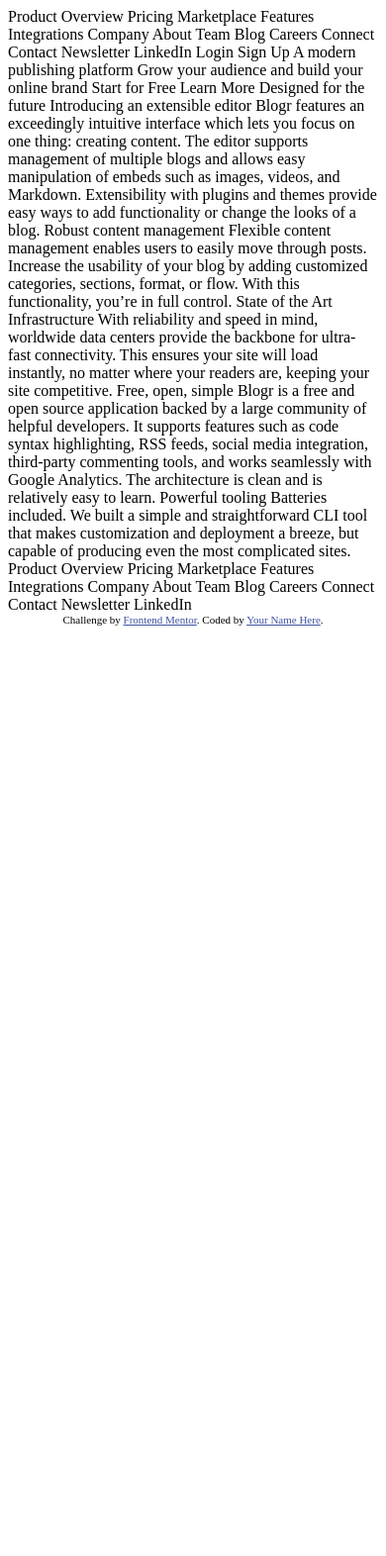
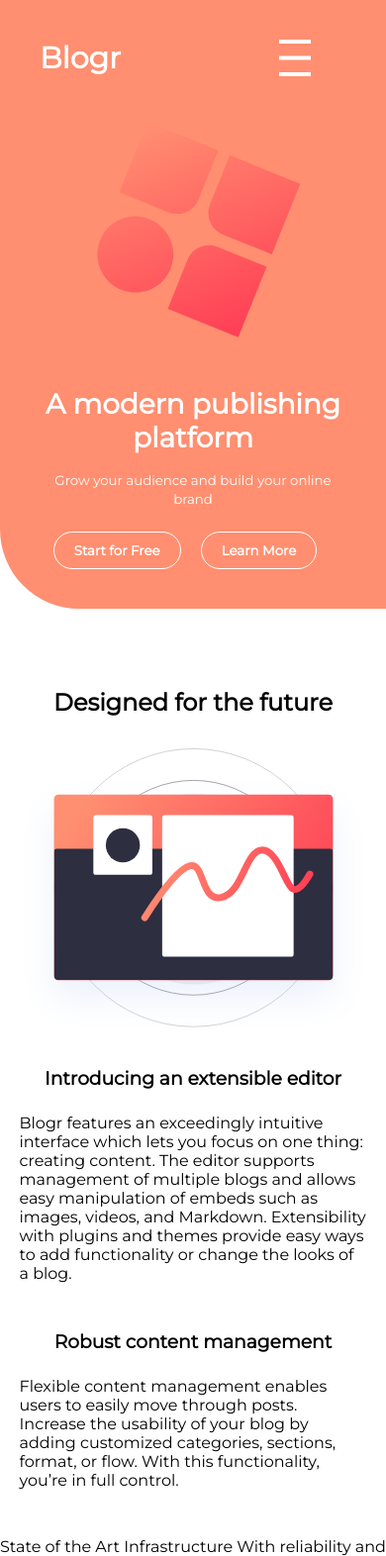
Before and after one commit to precious654/blogr-landing-page, a plain HTML site: page index.html in a window 390 px wide. Shown: the top 1572 px of the page at 99% size. Before the commit the page ends 844 px from the top, so only its background shows below. Drawn offline with Linux system fonts and the light colour scheme.

Commit message:
almost there

```diff
--- /dev/null
+++ b/Styles/_config.scss
@@ -0,0 +1,30 @@
+*{
+  margin: 0;
+  padding: 0;
+  box-sizing: border-box;
+}
+
+img{
+  max-inline-size: 100%;
+  block-size: auto;
+}
+
+button{
+  padding: 10px 20px;
+  border: none;
+  border-radius: 20px;
+  background-color: hsl(13, 100%, 72%);
+  font-family: 'Montserrat', sans-serif;
+  color: #FFFFFF;
+  font-weight: bold;
+}
+
+button:hover{
+  color: hsl(356, 100%, 66%);
+  background-color: #FFFFFF;
+}
+
+.container{
+  inline-size: 90%;
+  margin: auto;
+}
--- /dev/null
+++ b/Styles/_desktop.scss
@@ -0,0 +1,39 @@
+@media (min-width: 1024px) {
+
+  .mobile-image{
+    display: none;
+  }
+
+  header{
+      border-bottom-left-radius: 200px;
+      padding: 60px;
+
+    nav{
+
+      .nav-bar{
+        gap: 3rem;
+      }
+
+      #nav-menu{
+        display: none;
+      }
+    }
+  }
+
+  .section-one{
+
+    .section-info{
+      justify-content: space-between;
+
+      .first-item{
+        inline-size: 40%;
+        margin-block-start: 5rem;
+      }
+
+      .second-item{
+        inline-size: 50%;
+      }
+    }
+  }
+
+}
--- /dev/null
+++ b/Styles/_mobile.scss
@@ -0,0 +1,49 @@
+@media (max-width: 1023px) {
+
+  .desktop-image{
+    display: none;
+  }
+
+  header{
+      border-bottom-left-radius: 80px;
+      padding: 40px;
+
+    nav{
+
+      .nav-bar{
+        gap: 10rem;
+      }
+
+      .buttons{
+        display: none;
+      }
+
+      .nav-items{
+        display: none;
+      }
+    }
+
+    .intro{
+
+      h1{
+        font-size: 28px;
+      }
+    }
+  }
+
+  .section-one{
+
+    h1{
+      margin-block-end: 2rem;
+    }
+
+    .section-info{
+      flex-direction: column-reverse;
+      gap: 2rem;
+
+      h3{
+        text-align: center;
+      }
+    }
+  }
+}
--- /dev/null
+++ b/Styles/style.scss
@@ -0,0 +1,86 @@
+@import "config";
+@import "desktop";
+@import "mobile";
+
+body{
+  font-family: 'Montserrat', sans-serif;
+}
+
+header{
+  background-color: hsl(13, 100%, 72%);
+  position: relative;
+
+  nav{
+    display: flex;
+    justify-content: space-between;
+
+    a{
+      text-decoration: none;
+      color: #FFFFFF;
+    }
+
+    .nav-banner{
+      font-size: 30px;
+    }
+
+
+    .nav-bar{
+      display: flex;
+
+      select{
+        background-color: inherit;
+        font-family: 'Montserrat', sans-serif;
+        border: none;
+        color: #FFFFFF;
+
+        option{
+          color: #000000;
+        }
+      }
+    }
+  }
+
+  .intro{
+    color: #FFFFFF;
+    text-align: center;
+
+    h1{
+      margin-block-end: 1rem;
+    }
+
+    button{
+      margin-block-start: 1.5rem;
+      margin-inline-end: 1rem;
+      border: 1px solid #FFFFFF;
+    }
+  }
+}
+
+.section-one{
+  margin-block-start: 5rem;
+
+  h1{
+    text-align: center;
+  }
+
+  .section-info{
+    display: flex;
+
+    h3{
+      margin-block-end: 1.5rem;
+    }
+
+    p{
+      margin-block-end: 3rem;
+    }
+  }
+}
+
+.attribution{
+  font-size: 11px;
+  text-align: center;
+}
+
+.attribution a{
+  color: hsl(228, 45%, 44%);
+}
--- a/index.html
+++ b/index.html
@@ -5,57 +5,117 @@
   <meta name="viewport" content="width=device-width, initial-scale=1.0"> <!-- displays site properly based on user's device -->
 
   <link rel="icon" type="image/png" sizes="32x32" href="./images/favicon-32x32.png">
+  <link rel="stylesheet" type="text/css" href="./Styles/style.min.css">
+  <link href="https://fonts.googleapis.com/css2?family=Montserrat&display=swap" rel="stylesheet">
 
   <title>Frontend Mentor | [Blogr]</title>
 
-  <!-- Feel free to remove these styles or customise in your own stylesheet 👍 -->
-  <style>
-    .attribution { font-size: 11px; text-align: center; }
-    .attribution a { color: hsl(228, 45%, 44%); }
-  </style>
 </head>
 <body>
-  Product
+  <header>
+    <nav>
+      <div class="nav-bar">
+        <h1 class="nav-banner"><a href="">Blogr</a></h1>
 
-  Overview
-  Pricing
-  Marketplace
-  Features
-  Integrations
+        <img src="./images/icon-hamburger.svg" alt="icon" id="nav-menu">
 
-  Company
+        <div class="nav-items">
+          <select class="Product nav-links" name="Product">
+            <option>Product</option>
+            <option>Overview</option>
+            <option>Pricing</option>
+            <option>Marketplace</option>
+            <option>Features</option>
+            <option>Integrations</option>
+          </select>
 
-  About
-  Team
-  Blog
-  Careers
+          <select class="Company nav-links" name="Company">
+            <option>About</option>
+            <option>Team</option>
+            <option>Blog</option>
+            <option>Careers</option>
+          </select>
 
-  Connect
+          <select class="Connect nav-links" name="Connect">
+            <option>Connect</option>
+            <option>Contact</option>
+            <option>Newsletter</option>
+            <option>LinkedIn</option>
+          </select>
+        </div>
+      </div>
 
-  Contact
-  Newsletter
-  LinkedIn
+      <div class="buttons">
+        <button type="button" name="Login">Login</button>
+        <button type="button" name="Sign Up">Sign Up</button>
+      </div>
 
-  Login
-  Sign Up
+    </nav>
+    <div class="bg-image">
+      <img src="./images/bg-pattern-intro-desktop.svg" alt="an image" class="desktop-image">
+      <img src="./images/bg-pattern-intro-mobile.svg" alt="an image" class="mobile-image">
+    </div>
 
-  A modern publishing platform
-  Grow your audience and build your online brand
+    <div class="intro">
+      <h1>A modern publishing platform</h1>
+      <small>Grow your audience and build your online brand</small>
+      <div class="">
+        <button type="button" name="button">Start for Free</button>
+        <button type="button" name="button">Learn More</button>
+      </div>
+    </div>
+  </header>
 
-  Start for Free
-  Learn More
+  <section class="container section-one">
+    <h1>Designed for the future</h1>
 
-  Designed for the future
+    <div class="section-info">
+      <div class="first-item">
+        <div>
+          <h3>Introducing an extensible editor</h3>
+          <p>
+            Blogr features an exceedingly intuitive interface which lets you focus on one thing: creating content.
+            The editor supports management of multiple blogs and allows easy manipulation of embeds such as images,
+            videos, and Markdown. Extensibility with plugins and themes provide easy ways to add functionality or
+            change the looks of a blog.
+          </p>
+        </div>
 
-  Introducing an extensible editor
-  Blogr features an exceedingly intuitive interface which lets you focus on one thing: creating content.
-  The editor supports management of multiple blogs and allows easy manipulation of embeds such as images,
-  videos, and Markdown. Extensibility with plugins and themes provide easy ways to add functionality or
-  change the looks of a blog.
+        <div>
+          <h3>Robust content management</h3>
+          <p>
+            Flexible content management enables users to easily move through posts. Increase the usability of your blog
+            by adding customized categories, sections, format, or flow. With this functionality, you’re in full control.
+          </p>
+        </div>
+      </div>
 
-  Robust content management
-  Flexible content management enables users to easily move through posts. Increase the usability of your blog
-  by adding customized categories, sections, format, or flow. With this functionality, you’re in full control.
+      <div class="second-item">
+        <img src="./images/illustration-editor-desktop.svg" alt="an image" class="desktop-image">
+        <img src="./images/illustration-editor-mobile.svg" alt="an image" class="mobile-image">
+      </div>
+    </div>
+  </section>
+
+
+
+
+
+
+
+
+
+
+
+
+
+
+
+
+
+
+
+
 
   State of the Art Infrastructure
   With reliability and speed in mind, worldwide data centers provide the backbone for ultra-fast connectivity.
```
Also changed, not shown: Styles/style.min.css (added), design/mobile-design.jpg.
